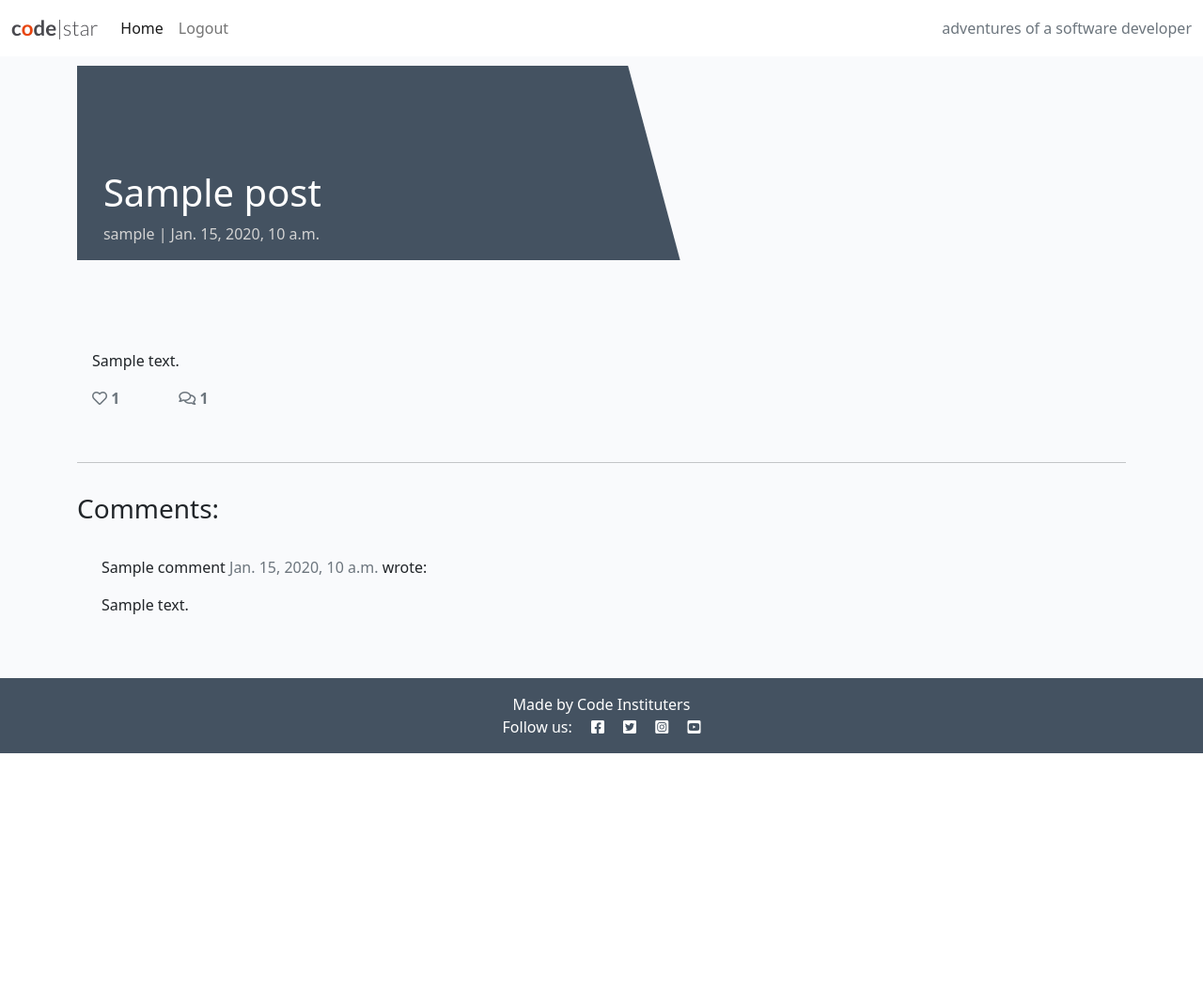
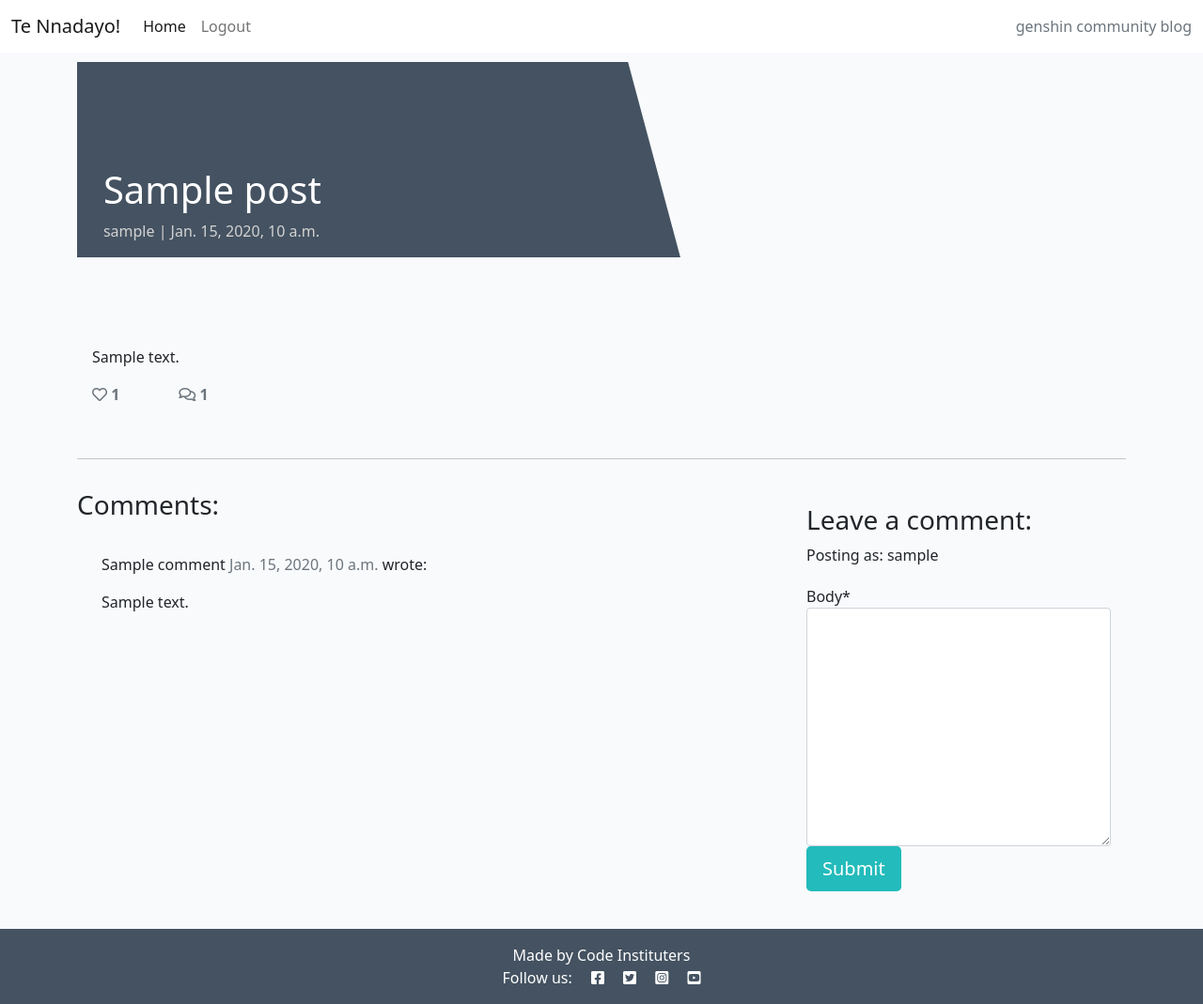
Before and after one commit to charlie-vf/genshin-blog, a Django app: a page that uses templates/base.html in a window 1280 px wide. Shown: the whole page at 94% size. Before the commit the page ends 802 px from the top, so only its background shows below. Run offline with Django 3.2, Linux system fonts and the light colour scheme; a user stored in the database is signed in; tables that the repository leaves empty hold one stand-in row (values such as "Sample post"); some libraries are stand-ins or nearby versions.

Commit message:
Add commenting functionality

```diff
--- /dev/null
+++ b/blog/forms.py
@@ -0,0 +1,8 @@
+from .models import Comment
+from django import forms
+
+
+class CommentForm(forms.ModelForm):
+    class Meta:
+        model = Comment
+        fields = ('body',)
--- a/blog/views.py
+++ b/blog/views.py
@@ -1,6 +1,7 @@
 from django.shortcuts import render, get_object_or_404
 from django.views import generic, View
 from .models import Post
+from .forms import CommentForm
 
 
 class PostList(generic.ListView):
@@ -29,5 +30,39 @@ class PostDetail(View):
                 "comments": comments,
                 "commented": False,
                 "liked": liked,
+                "comment_form": CommentForm(),
             },
         )
+
+    # class method to allow users to comment
+    def post(self, request, slug, *args, **kwargs):
+        queryset = Post.objects.filter(status=1)
+        post = get_object_or_404(queryset, slug=slug)
+        comments = post.comments.filter(approved=True).order_by('created_on')
+        liked = False
+        if post.likes.filter(id=self.request.user.id).exists():
+            liked = True
+
+        comment_form = CommentForm(data=request.POST)
+
+        if comment_form.is_valid():
+            comment_form.instance.email = request.user.email
+            comment_form.instance.name = request.user.username
+            comment = comment_form.save(commit=False)
+            comment.post = post
+            comment.save()
+        else:
+            # returns an empty comment form
+            comment_form = CommentForm()
+
+        return render(
+            request,
+            "post_detail.html",
+            {
+                "post": post,
+                "comments": comments,
+                "commented": True,
+                "liked": liked,
+                "comment_form": CommentForm(),
+            },
+        )
--- a/genshin/settings.py
+++ b/genshin/settings.py
@@ -51,6 +51,7 @@ INSTALLED_APPS = [
     'django.contrib.staticfiles',
     'cloudinary',
     'django_summernote',
+    'crispy_forms',
     'blog',
 ]
 
@@ -60,6 +61,8 @@ SITE_ID = 1
 
 LOGIN_REDIRECT_URL = '/'
 LOGOUT_REDIRECT_URL = '/'
+
+CRISPY_TEMPLATE_PACK = 'bootstrap4'
 
 MIDDLEWARE = [
     'django.middleware.security.SecurityMiddleware',
--- a/requirements.txt
+++ b/requirements.txt
@@ -4,6 +4,7 @@ dj-database-url==0.5.0
 dj3-cloudinary-storage==0.0.6
 Django==3.2.16
 django-allauth==0.51.0
+django-crispy-forms==1.14.0
 django-summernote==0.8.20.0
 gunicorn==20.1.0
 oauthlib==3.2.2
--- a/templates/base.html
+++ b/templates/base.html
@@ -4,7 +4,7 @@
 <html class="h-100">
 
 <head>
-    <title>CodeStar Blog</title>
+    <title>Genshin Community Blog</title>
 
     <link rel="preconnect" href="https://fonts.gstatic.com">
     <link href="https://fonts.googleapis.com/css2?family=Roboto:wght@300&display=swap" rel="stylesheet">
@@ -26,8 +26,7 @@
 
     <nav class="navbar navbar-expand-lg navbar-light bg-white">
         <div class="container-fluid">
-            <a class="navbar-brand" href="{% url 'home' %}"><span class="brand">c<span class="red-o">o</span>de<span
-                        class="thin">|star</span></span></span></a>
+            <a class="navbar-brand" href="{% url 'home' %}">Te Nnadayo!</a>
             <button class="navbar-toggler" type="button" data-bs-toggle="collapse" data-bs-target="#navbarText"
                 aria-controls="navbarText" aria-expanded="false" aria-label="Toggle navigation">
                 <span class="navbar-toggler-icon"></span>
@@ -51,7 +50,7 @@
                     {% endif %}
                 </ul>
                 <span class="navbar-text text-muted">
-                    adventures of a software developer
+                    genshin community blog
                 </span>
             </div>
         </div>
--- a/templates/post_detail.html
+++ b/templates/post_detail.html
@@ -1,4 +1,6 @@
 {% extends 'base.html' %} {% block content %}
+
+{% load crispy_forms_tags %}
 
 <div class="masthead">
     <div class="container">
@@ -76,7 +78,25 @@
         </div>
         <div class="col-md-4 card mb-4  mt-3 ">
             <div class="card-body">
-                <!-- For later -->
+                {% if commented %}
+                <div class="alert alert-success" role="alert">
+                    Your comment is awaiting approval
+                </div>
+                {% else %}
+
+                {% if user.is_authenticated %}
+
+                <h3>Leave a comment:</h3>
+                <p>Posting as: {{ user.username }}</p>
+                <form method="post" style="margin-top: 1.3em;">
+                    {{ comment_form | crispy }}
+                    {% csrf_token %}
+                    <button type="submit" class="btn btn-signup btn-lg">Submit</button>
+                </form>
+
+                {% endif %}
+
+                {% endif %}
             </div>
         </div>
     </div>
```
Also changed, not shown: templates/account/login.html (+7 -2 lines), 1 other file.
